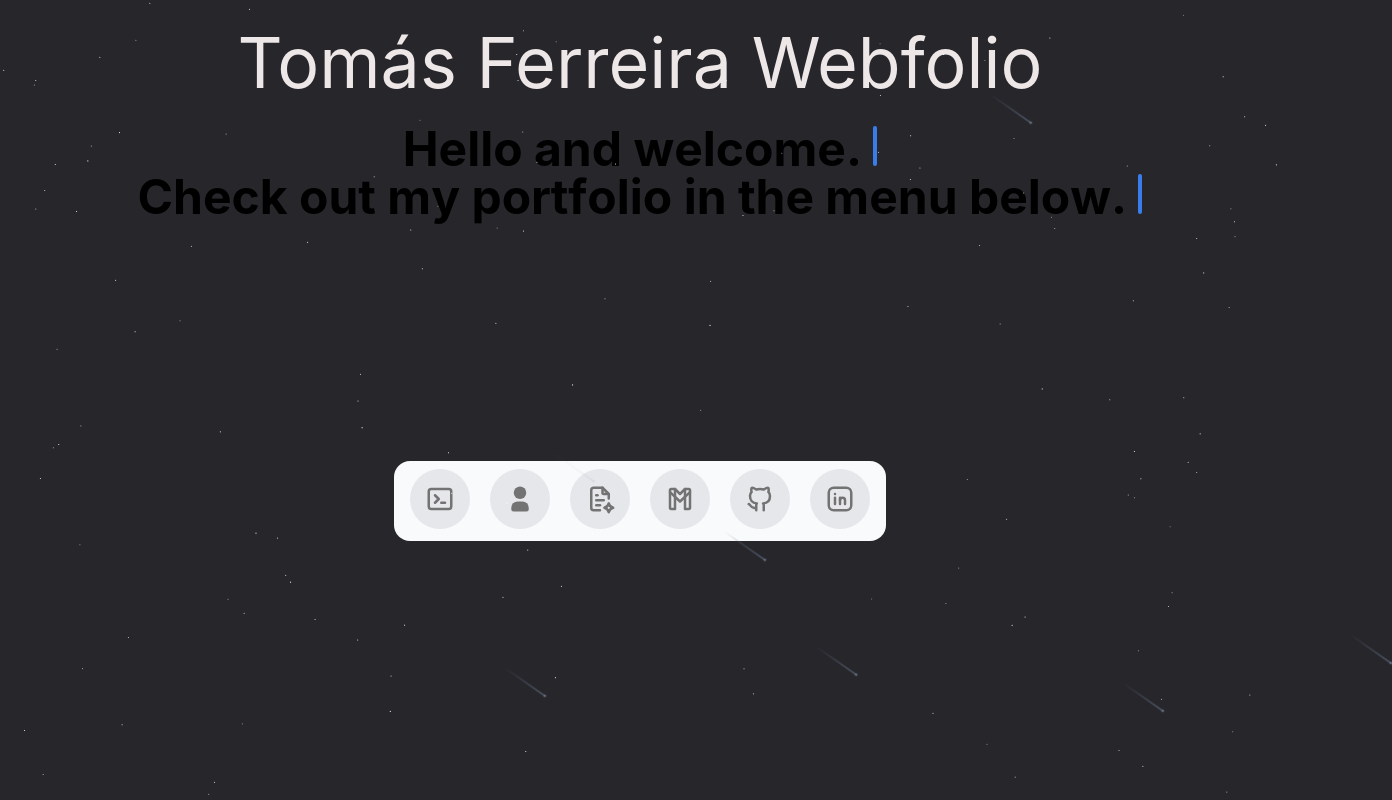
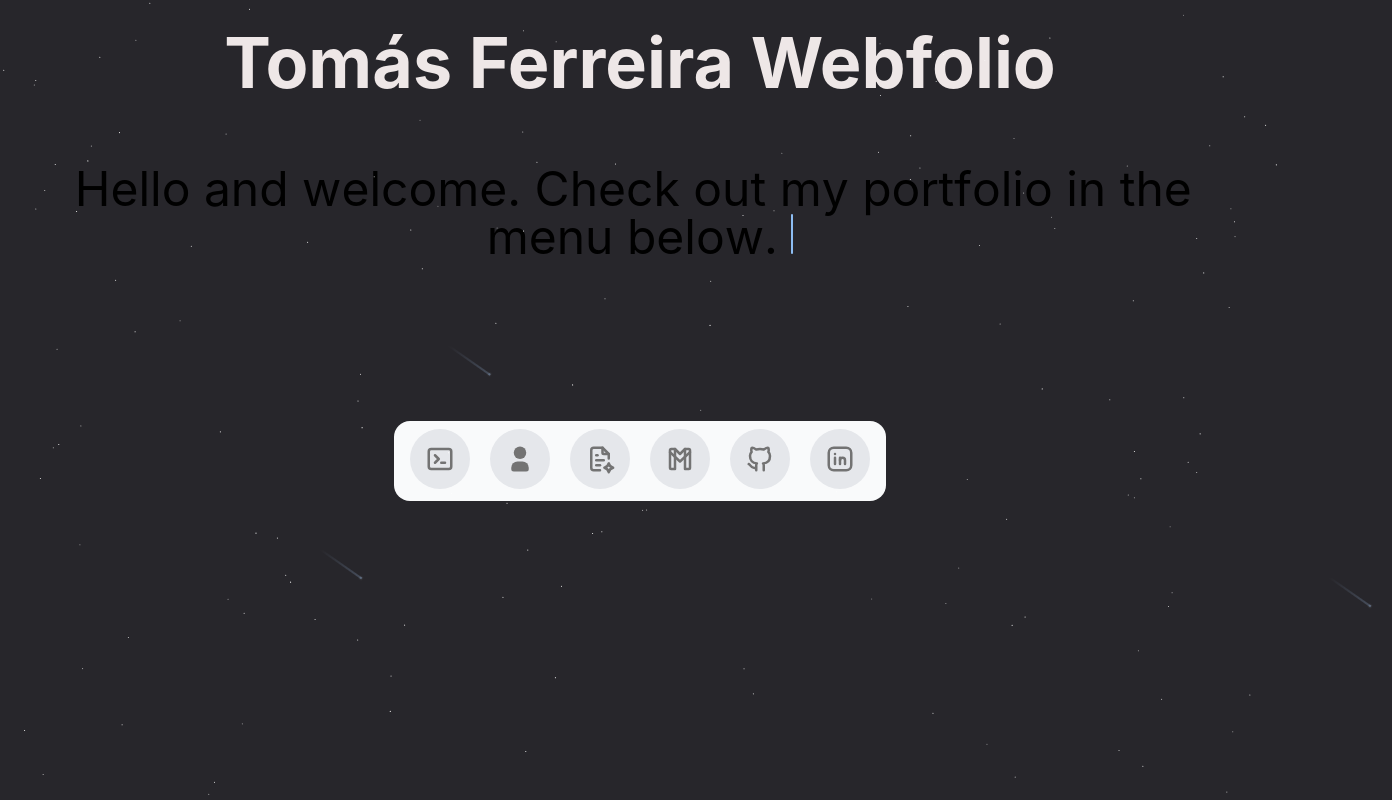
Before and after one commit to TomasFerreira66/TomasWebfolio, a Next.js app in the folder tomaswebfolio/: page / in a window 1280 px wide. Shown: the top 800 px of the page, 1392 px wide, since content can reach past the window. Built offline with nearby package versions, Linux system fonts and the light colour scheme.

Commit message:
textFix and title fix

```diff
--- a/tomaswebfolio/src/app/components/About.jsx
+++ b/tomaswebfolio/src/app/components/About.jsx
@@ -63,7 +63,7 @@ export function FloatingDockDemo() {
     },
   ];
   return (
-    (<div className="flex items-center justify-center h-[35rem] w-full">
+    (<div className="flex items-center justify-center h-[20rem] w-full">
       <FloatingDock
         // only for demo, remove for production
         mobileClassName="translate-y-20"
--- a/tomaswebfolio/src/app/components/Text.jsx
+++ b/tomaswebfolio/src/app/components/Text.jsx
@@ -12,10 +12,7 @@ export function TypewriterEffectDemo() {
     {
       text: "welcome.",
     },
-  ];
-
-  const links = [
- {
+    {
   text: "Check",
  },
  {
@@ -44,14 +41,12 @@ export function TypewriterEffectDemo() {
 
 
   return (
-    <div>
-    <div className="flex flex-col items-center justify-center ">
+
+    <div className="flex flex-col items-center justify-center p-10 ">
       <TypewriterEffect words={hello} />
     </div>
-    <div className="flex flex-col items-center justify-center ">
-      <TypewriterEffect words={links} />
-    </div>
-  </div>
+
+
 
 
   );
--- a/tomaswebfolio/src/app/globals.css
+++ b/tomaswebfolio/src/app/globals.css
@@ -6,7 +6,7 @@
 :root {
     font-family: Inter, system-ui, Avenir, Helvetica, Arial, sans-serif;
     line-height: 1.5;
-    font-weight: 400;
+    font-weight: 700;
 
     color-scheme: light dark;
     color: #ffffffde;
@@ -55,5 +55,5 @@
 /* Meteors */
 
   .meteor-class {
-    z-index: -1; /* So meteors don't cover the content */
+    z-index: -2; /* So meteors don't cover the content */
   }
--- a/tomaswebfolio/src/components/ui/meteors.tsx
+++ b/tomaswebfolio/src/components/ui/meteors.tsx
@@ -21,7 +21,7 @@ export const Meteors = ({
     }
   }, []);
 
-  const meteors = new Array(number || 10).fill(true);
+  const meteors = new Array(number || 3).fill(true);
 
   return (
     <>
--- a/tomaswebfolio/src/components/ui/typewriter-effect.tsx
+++ b/tomaswebfolio/src/components/ui/typewriter-effect.tsx
@@ -72,7 +72,7 @@ export const TypewriterEffect = ({
   return (
     <div
       className={cn(
-        "text-base sm:text-xl md:text-3xl lg:text-5xl font-bold text-center",
+        "text-base sm:text-xl md:text-3xl lg:text-5xl font-normal text-center",
         className
       )}
     >
@@ -90,7 +90,7 @@ export const TypewriterEffect = ({
           repeatType: "reverse",
         }}
         className={cn(
-          "inline-block rounded-sm w-[4px] h-4 md:h-6 lg:h-10 bg-blue-500",
+          "inline-block rounded-sm w-[2px] h-4 md:h-6 lg:h-10 bg-blue-300",
           cursorClassName
         )}
       ></motion.span>
@@ -156,7 +156,7 @@ export const TypewriterEffectSmooth = ({
         }}
       >
         <div
-          className="text-xs sm:text-base md:text-xl lg:text:3xl xl:text-5xl font-bold"
+          className="text-xs sm:text-base md:text-xl lg:text:3xl xl:text-5xl font-semibold"
           style={{
             whiteSpace: "nowrap",
           }}
```
